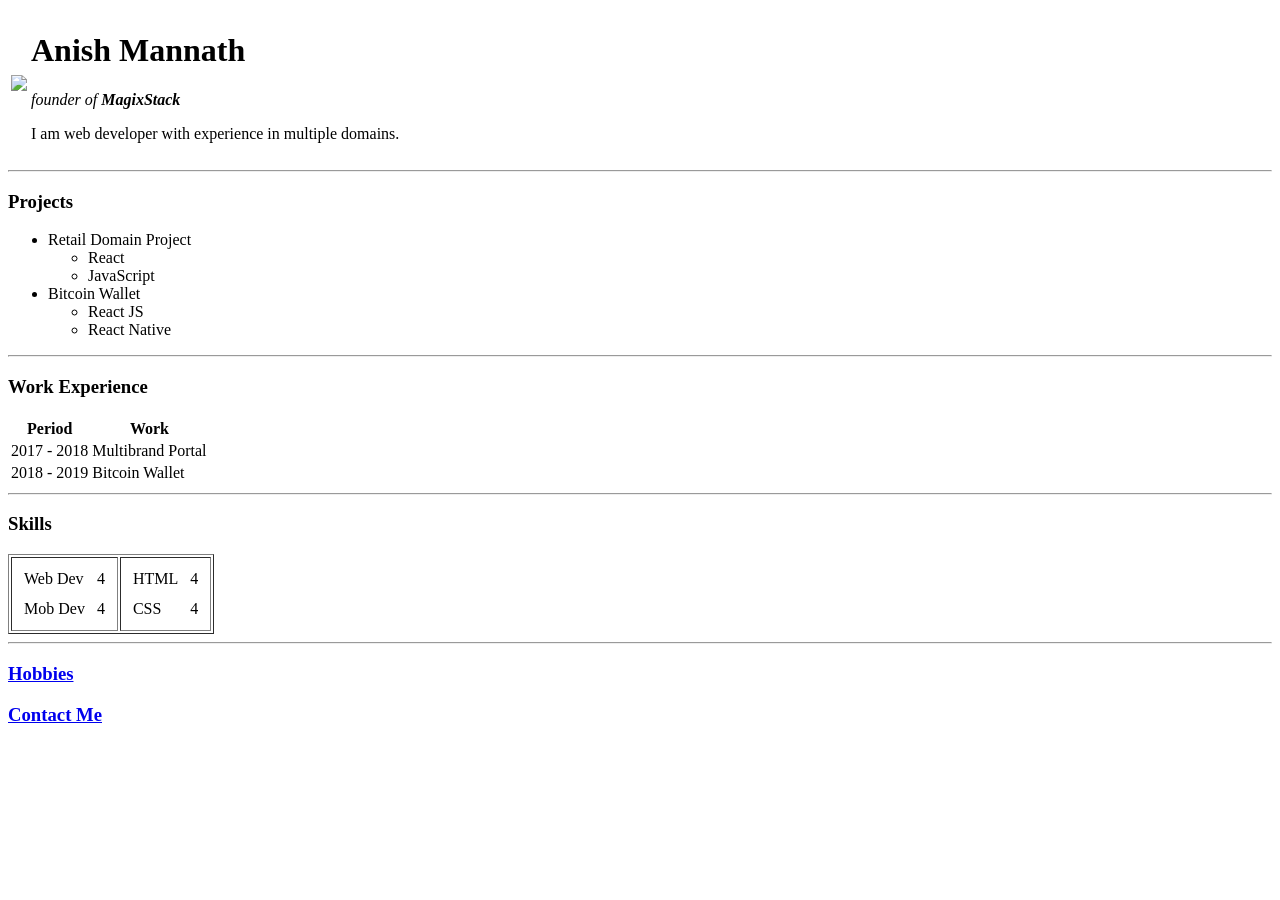
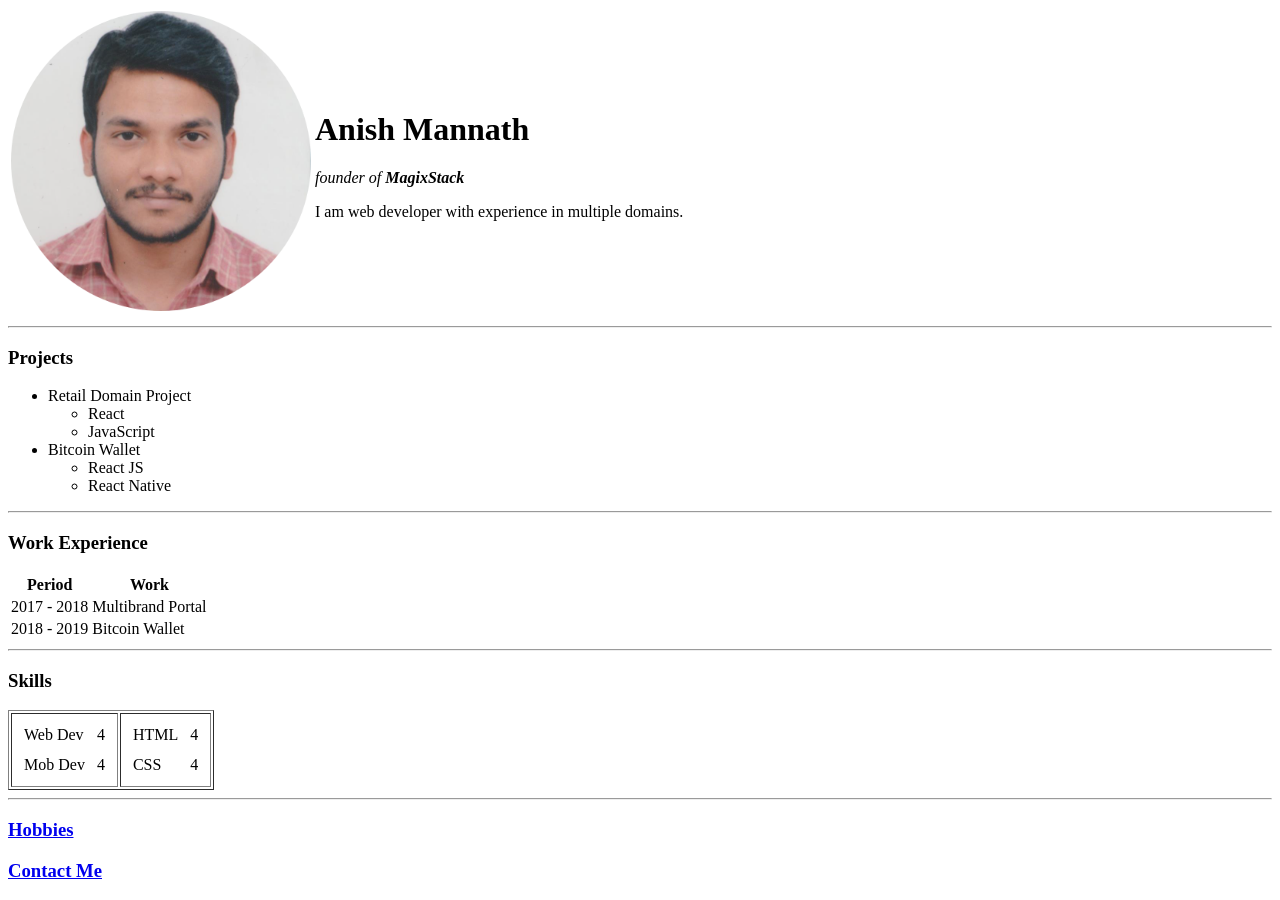
Before and after one commit to anishMannath/CV, a plain HTML site: page index.html in a window 1280 px wide. Before the commit the page ends 800 px from the top, so only its background shows below. Drawn offline with Linux system fonts and the light colour scheme.

Commit message:
updated image path

```diff
--- a/index.html
+++ b/index.html
@@ -27,7 +27,7 @@
     <table>
         <tr>
             <td>
-                <img src="images/imageonline-co-resizedimage.png">
+                <img src="imageonline-co-resizedimage.png">
             </td>
             <td>
                 <h1>Anish Mannath</h1>
```
